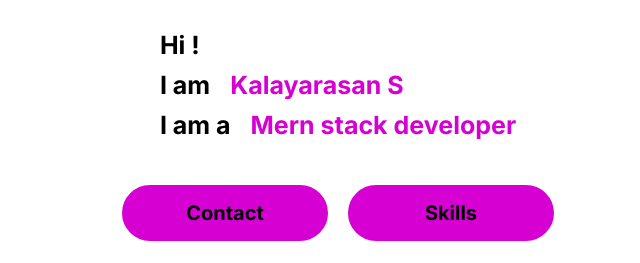
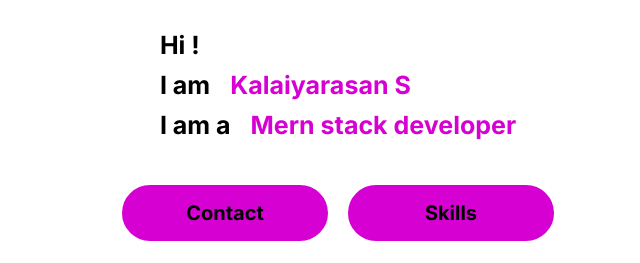
Before and after one commit to kalaiyarasan23/digital-portfolio, a plain HTML site: page index.html in a window 1280 px wide. Shown: the part 323-586 px from the top of the page, 36-676 px from the left. Drawn offline with Linux system fonts and the light colour scheme.

Commit message:
Update index.html

```diff
--- a/index.html
+++ b/index.html
@@ -407,7 +407,7 @@ margin: 20px;
 <div class="welcome">
     <div class="hi">
     <h1>Hi !</h1>
-    <div style="display: flex; gap: 10px;"><h1> I am </h1><h1 style="color: #d600d3;">Kalayarasan S </h1></div>
+    <div style="display: flex; gap: 10px;"><h1> I am </h1><h1 style="color: #d600d3;">Kalaiyarasan S </h1></div>
     <div style="display: flex; gap: 10px;"><h1> I am a</h1><h1 style="color: #d600d3;">Mern stack developer </h1></div>
 </div>
     <div class="home-btn">
```
